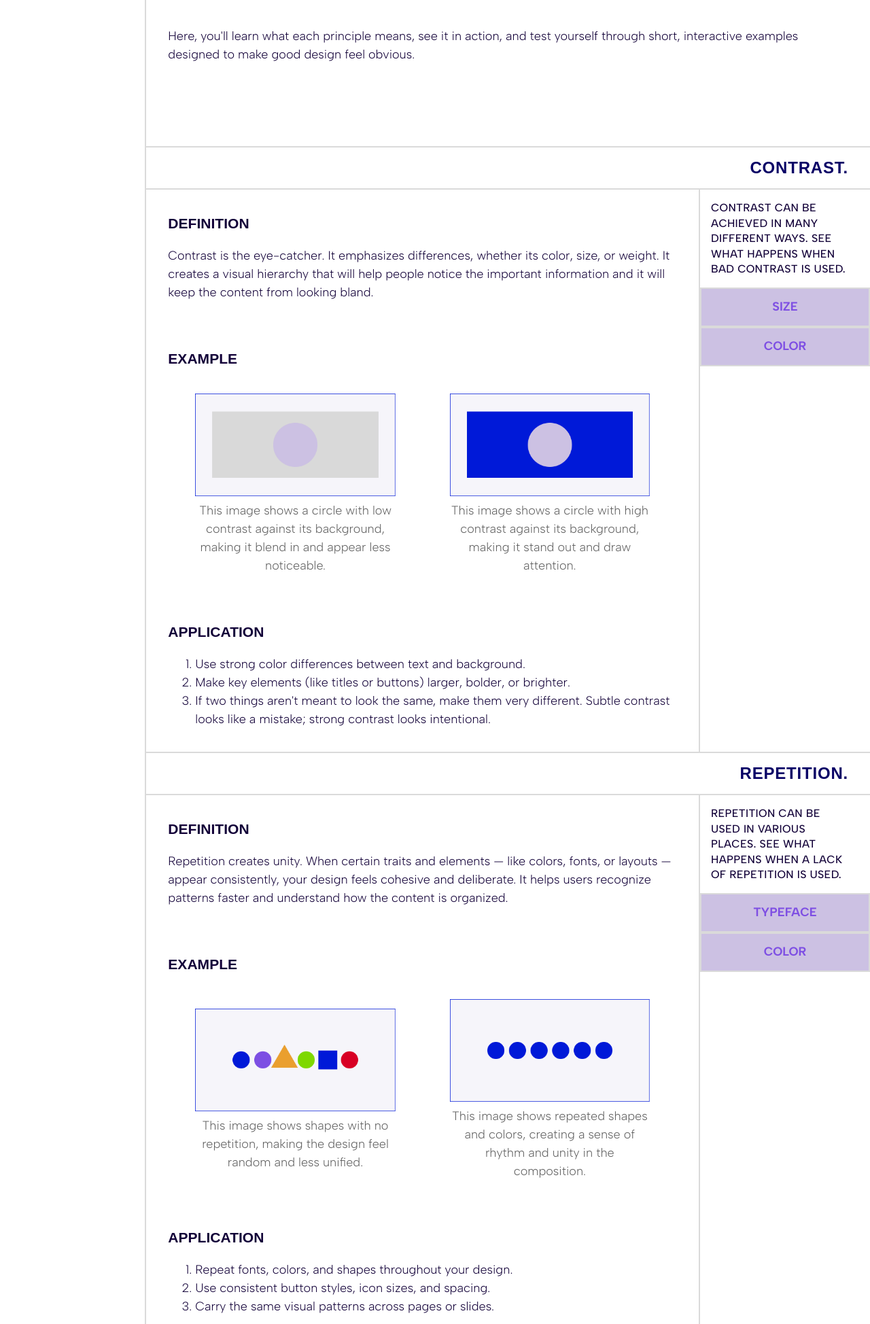
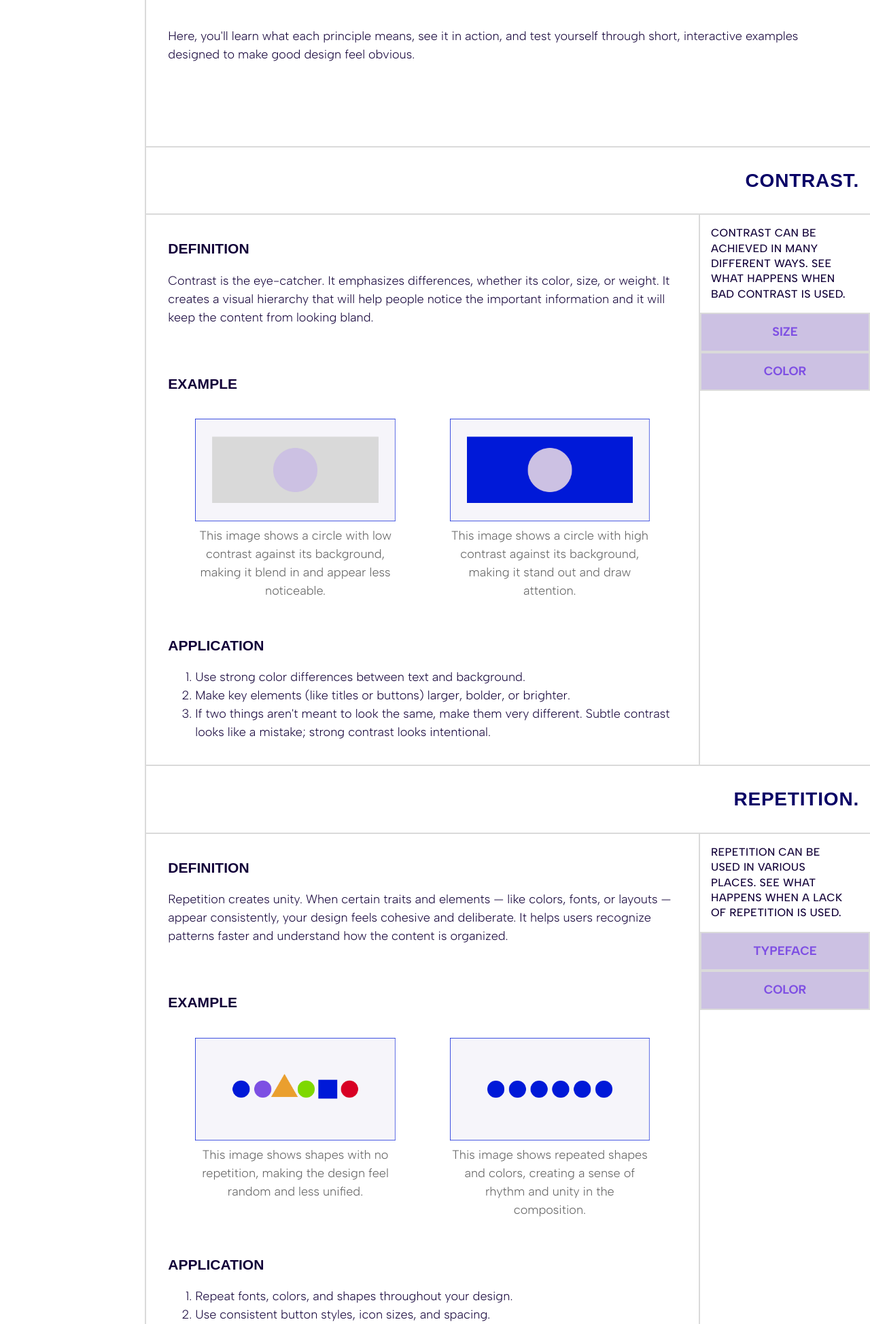
Before and after one commit to ISTE-240-Team-4/crap-design-project, a PHP site: page / in a window 1280 px wide. Shown: the part 1226-3174 px from the top of the page at 68% size. Run offline with PHP 8.4, Linux system fonts and the light colour scheme; data comes from the database, SQL or seed files in the repository; both versions use the stored data as it was after the commit; some web fonts are replaced.

Commit message:
refactor: fix content to be accurate and update margins and layout for smaller viewports

```diff
--- a/assets/css/page.css
+++ b/assets/css/page.css
@@ -76,7 +76,7 @@ main {
   padding: clamp(2rem, 8vw, 10rem) 2rem;
 }
 
-.section-content:not(:last-of-type) {
+.section-content:not(:first-of-type):not(:last-of-type) {
   margin: 3rem auto;
 }
 
@@ -91,8 +91,8 @@ main {
 }
 
 .example-images figure {
+  width: 100%;
   text-align: center;
-  width: 100%;
 }
 
 .example-images figure img {
@@ -108,9 +108,20 @@ main {
   .example-images {
     flex-direction: row;
   }
+
+  .example-images figure {
+    align-items: flex-start; /* Always have images lined up */
+    gap: 1rem;
+    height: clamp(250px, 10vh, 500px);
+  }
 }
 
 @media screen and (min-width: 850px) {
+  .principle-section .section-title {
+    font-size: var(--font-size-section-title-desktop);
+    padding: 2rem 1rem;
+  }
+
   /* Styling for Side Bar Nav */
   .contents-menu {
     position: sticky;
@@ -176,7 +187,7 @@ main {
   .principle-section .section-title {
     position: sticky;
     align-self: flex-start;
-    top: 58px;
+    top: 57px;
     text-align: right;
     margin: 0 auto;
     border-bottom: 2px solid var(--color-outline);
@@ -194,7 +205,7 @@ main {
   .principle-interaction {
     position: sticky;
     align-self: flex-start;
-    top: 130px; /* Keep in line with other sticky elements */
+    top: 162px; /* Keep in line with other sticky elements */
     height: fit-content;
     flex: 0 0 clamp(150px, 20vw, 250px); /* Use a fixed flex-basis so all interaction panels size consistently */
     gap: 0;
--- a/assets/scripts/crap.js
+++ b/assets/scripts/crap.js
@@ -97,11 +97,11 @@ const crapReset = () => {
   heroCrap.style.color = textDark;
 
   principleSectionTitles.forEach((title) => {
-    title.style.top = '58px';
+    title.style.top = '57px';
   });
 
   principleInteractions.forEach((interaction) => {
-    interaction.style.top = '130px';
+    interaction.style.top = '162px';
   });
 
   contentsMenu.style.top = '70px';
@@ -136,7 +136,7 @@ const applyStyles = (mode, eventType) => {
   });
 
   principleInteractions.forEach((interaction) => {
-    interaction.style.top = '186px';
+    interaction.style.top = '218px';
   });
 
   contentsMenu.style.top = '90px';
--- a/assets/scripts/navigationMenu.js
+++ b/assets/scripts/navigationMenu.js
@@ -43,8 +43,8 @@ const sideNavLinks = document.querySelectorAll('.contents-links a');
 
 const options = {
   root: null, // browser viewport
-  rootMargin: '-60px 0px 0px -30px',
-  threshold: [0.25, 0.5] // ratios to execute callback
+  rootMargin: '-60px 0px -30px -30px',
+  threshold: [0.5, 0.75] // ratios to execute callback
 };
 
 const observerCallback = (entries) => {
@@ -60,6 +60,7 @@ const observerCallback = (entries) => {
       }
     });
   });
+
 };
 
 const observer = new IntersectionObserver(observerCallback, options);
```
Also changed, not shown: database/init.sql (+5 -5 lines).
